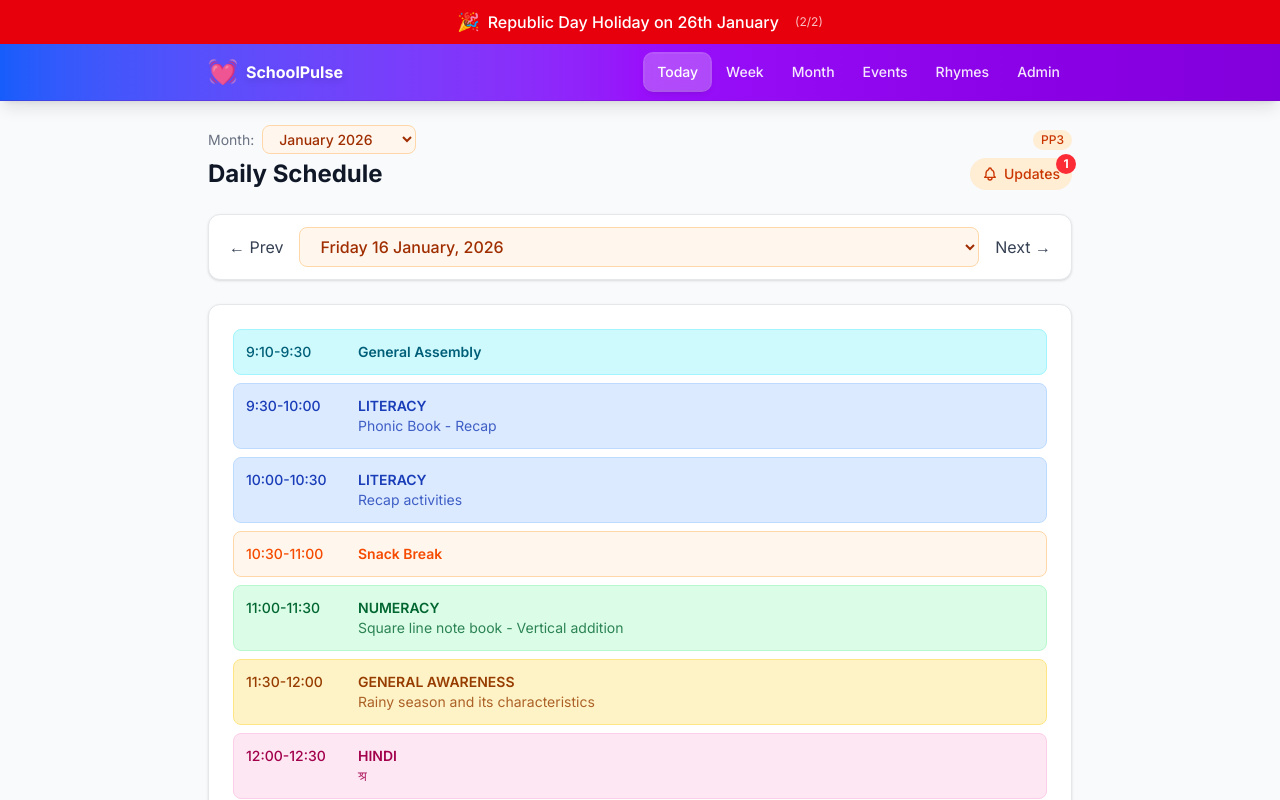
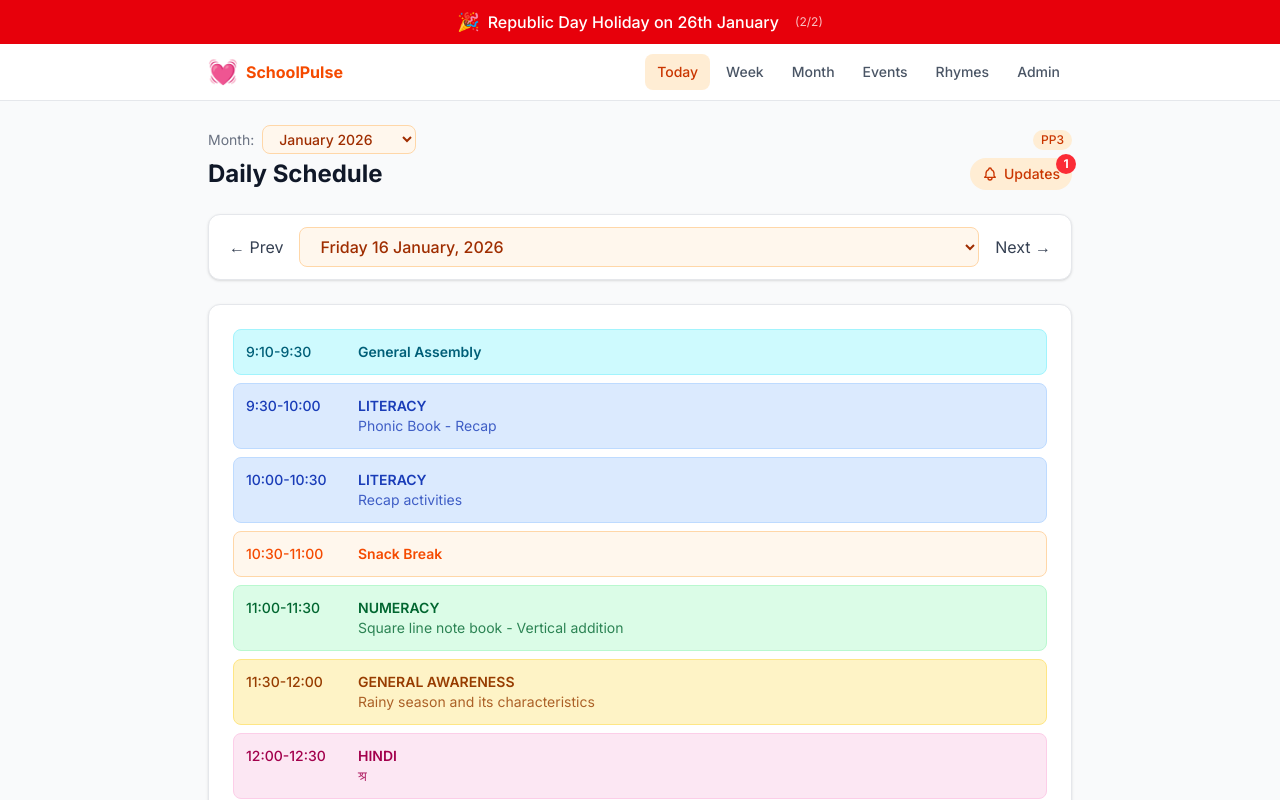
Before and after one commit to sreedhargs89/schoolpulse, a Next.js app: page / in a window 1280 px wide. Shown: the top 800 px of the page. Built offline with nearby package versions, Linux system fonts and the light colour scheme.

Commit message:
Revert "feat: Modern gradient header design"
This reverts commit 49cc7588b8166fc8fb3e1525f44e18ed1b7e2004.

```diff
--- a/components/Navigation.tsx
+++ b/components/Navigation.tsx
@@ -16,12 +16,12 @@ export default function Navigation() {
   ];
 
   return (
-    <nav className="bg-gradient-to-r from-blue-600 via-purple-600 to-purple-700 border-b border-purple-800/30 sticky top-0 z-40 shadow-lg">
+    <nav className="bg-white border-b border-gray-200 sticky top-0 z-40">
       <div className="max-w-4xl mx-auto px-4">
         <div className="flex items-center justify-between h-14">
           <Link href="/" className="flex items-center gap-2">
             <span className="text-2xl">💓</span>
-            <span className="font-bold text-white hidden sm:inline drop-shadow-md">SchoolPulse</span>
+            <span className="font-bold text-orange-600 hidden sm:inline">SchoolPulse</span>
           </Link>
           <div className="flex items-center gap-1">
             {links.map((link) => {
@@ -30,9 +30,9 @@ export default function Navigation() {
                 <Link
                   key={link.href}
                   href={link.href}
-                  className={`px-3 py-2 rounded-lg text-sm font-medium transition-all duration-200 ${isActive
-                      ? 'bg-white/25 text-white shadow-md backdrop-blur-sm ring-2 ring-white/30'
-                      : 'text-white/90 hover:bg-white/15 hover:text-white'
+                  className={`px-3 py-2 rounded-lg text-sm font-medium transition-colors ${isActive
+                    ? 'bg-orange-100 text-orange-700'
+                    : 'text-gray-600 hover:bg-gray-100'
                     }`}
                 >
                   <span className="sm:hidden">{link.icon}</span>
```
